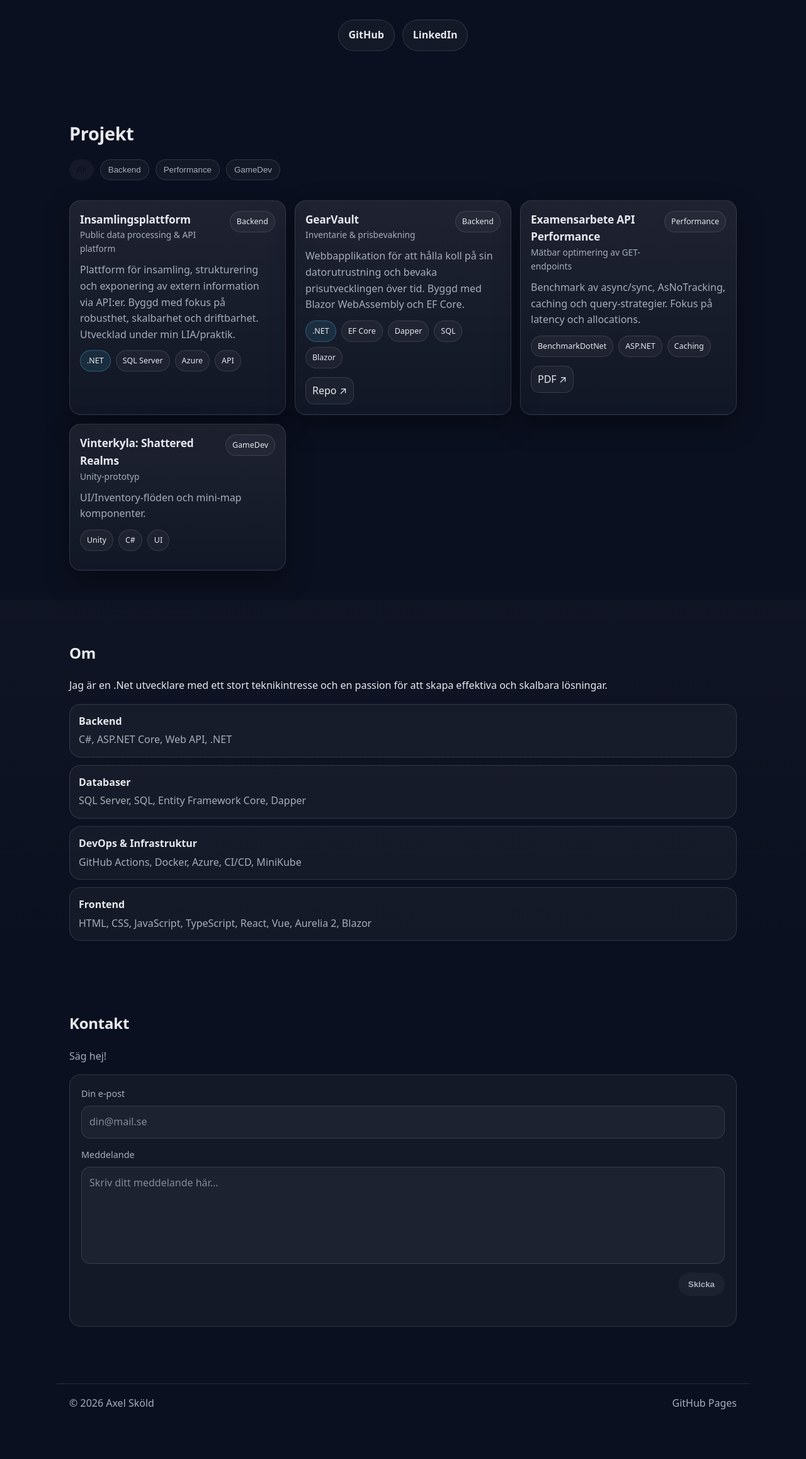
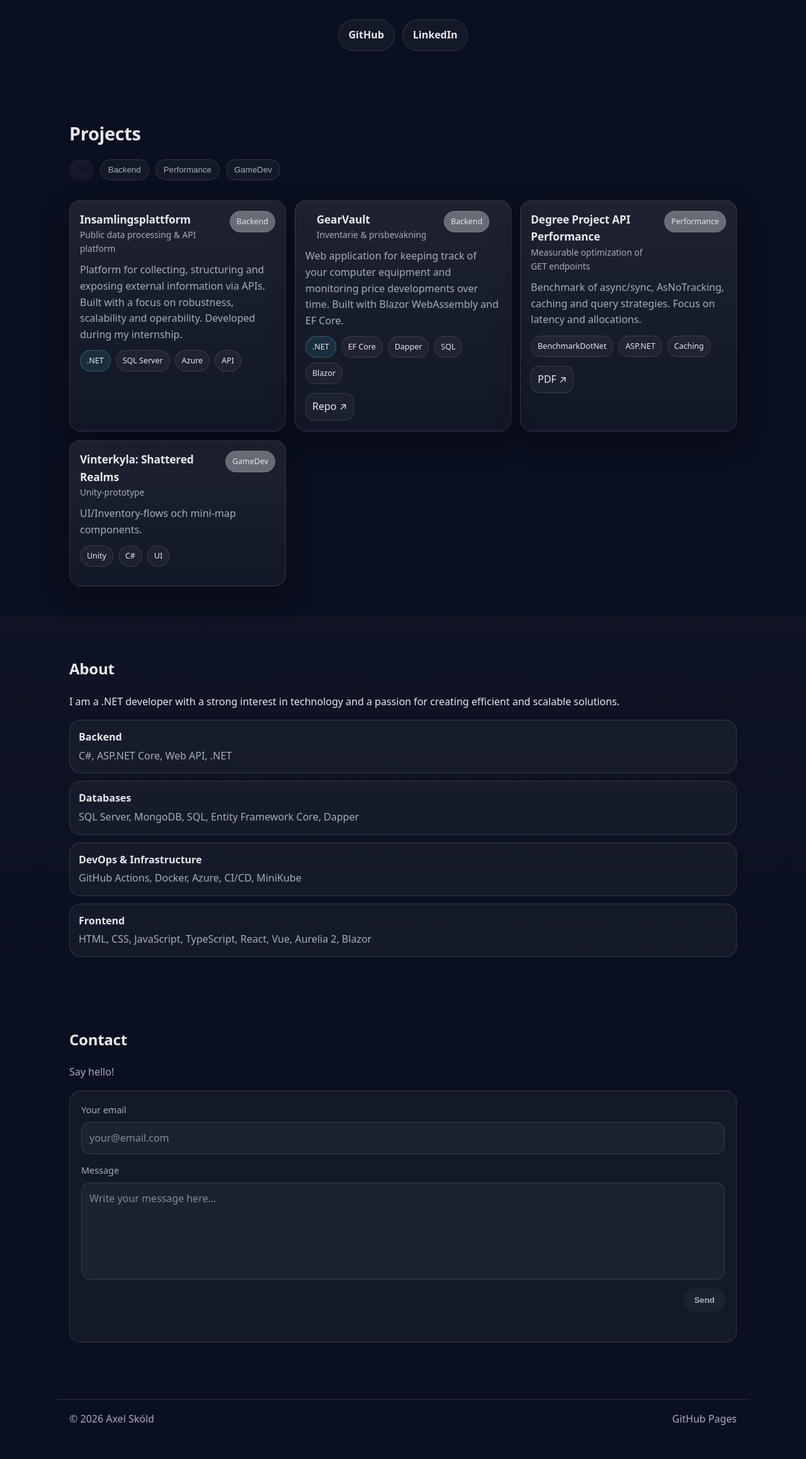
Before and after one commit to Axelskold93/axelskold93.github.io, a plain HTML site: page index.html in a window 1280 px wide. Shown: the part 336-2653 px from the top of the page at 63% size. Before the commit the page ends 2627 px from the top, so only its background shows below. Drawn offline with Linux system fonts and the light colour scheme.

Commit message:
Added flags and button for future update with language selection. Updated all language on site to english.

```diff
--- a/index.html
+++ b/index.html
@@ -22,9 +22,9 @@
       </a>
 
       <nav class="nav" aria-label="Huvudmeny">
-        <a href="#projects">Projekt</a>
-        <a href="#about">Om</a>
-        <a href="#contact">Kontakt</a>
+        <a href="#projects">Projects</a>
+        <a href="#about">About</a>
+        <a href="#contact">Contact</a>
       </nav>
       <div class="topbar__actions">
         <button class="iconbtn" id="themeBtn" aria-label="Växla tema" title="Växla tema">
@@ -32,6 +32,9 @@
             <path d="M21 12.8A9 9 0 1 1 11.2 3a7 7 0 0 0 9.8 9.8Z" fill="currentColor" />
           </svg>
         </button>
+        <!-- <button id="langToggle" aria-label="Change language" title="Change language">
+          <img src="assets/ukflag.png" alt="English" />
+        </button> -->
         <!-- <button class="iconbtn" id="themeBtn" type="button" aria-label="Växla tema" title="Växla tema">
           <span aria-hidden="true">🌗</span>
         </button> -->
@@ -50,7 +53,7 @@
             <span class="tag">Performance</span>
             <span class="tag">Azure</span>
           </p> -->
-          <img src="assets/profil-bild.jpg" alt="Profilbild av Axel Sköld" class="profile-pic" />
+          <img src="assets/profil-bild.jpg" alt="Profile picture of Axel Sköld" class="profile-pic" />
           <h1>
             Axel Sköld
             <!-- Bygger snabba, stabila system<br />
@@ -80,7 +83,7 @@
     <section id="projects" class="section">
       <div class="container">
         <div class="section__head">
-          <h2>Projekt</h2>
+          <h2>Projects</h2>
 
         </div>
 
@@ -93,9 +96,9 @@
     <section id="about" class="section section--alt">
       <div class="container">
         <div>
-          <h2>Om</h2>
+          <h2>About</h2>
           <p>
-            Jag är en .Net utvecklare med ett stort teknikintresse och en passion för att skapa effektiva och skalbara lösningar.
+            I am a .NET developer with a strong interest in technology and a passion for creating efficient and scalable solutions.
           </p>
 
           <div class="bullets">
@@ -105,12 +108,12 @@
   </div>
 
   <div class="bullet card card--soft">
-    <div class="bullet__title">Databaser</div>
-    <div class="bullet__text">SQL Server, SQL, Entity Framework Core, Dapper</div>
+    <div class="bullet__title">Databases</div>
+    <div class="bullet__text">SQL Server, MongoDB, SQL, Entity Framework Core, Dapper</div>
   </div>
 
   <div class="bullet card card--soft">
-    <div class="bullet__title">DevOps & Infrastruktur</div>
+    <div class="bullet__title">DevOps & Infrastructure</div>
     <div class="bullet__text">GitHub Actions, Docker, Azure, CI/CD, MiniKube</div>
   </div>
   <div class="bullet card card--soft">
@@ -124,25 +127,25 @@
 
     <section id="contact" class="section">
       <div class="container">
-          <h2>Kontakt</h2>
+          <h2>Contact</h2>
           <p class="muted">
-            Säg hej!
+            Say hello!
           </p>
 
           <div class="contactCards">
             <div class="contactCard contactCard--form">
   <form class="contactForm" action="https://formspree.io/f/xeeobbvy" method="POST">
     <label class="contactField">
-      <span class="contactLabel">Din e-post</span>
-      <input type="email" name="email" placeholder="din@mail.se" required>
+      <span class="contactLabel">Your email</span>
+      <input type="email" name="email" placeholder="your@email.com" required>
     </label>
 
     <label class="contactField">
-  <span class="contactLabel">Meddelande</span>
-  <textarea name="message" rows="5" placeholder="Skriv ditt meddelande här..." required></textarea>
+  <span class="contactLabel">Message</span>
+  <textarea name="message" rows="5" placeholder="Write your message here..." required></textarea>
 </label>
 
-    <button class="btn btn--primary" type="submit">Skicka</button>
+    <button class="btn btn--primary" type="submit">Send</button>
     <p class="contactHint" aria-live="polite"></p>
   </form>
 </div>
--- a/main.js
+++ b/main.js
@@ -26,7 +26,7 @@ const projects = [
 
   title: "Insamlingsplattform",
   subtitle: "Public data processing & API platform",
-  desc: "Plattform för insamling, strukturering och exponering av extern information via API:er. Byggd med fokus på robusthet, skalbarhet och driftbarhet. Utvecklad under min LIA/praktik.",
+  desc: "Platform for collecting, structuring and exposing external information via APIs. Built with a focus on robustness, scalability and operability. Developed during my internship.",
   tags: [".NET", "SQL Server", "Azure", "API"],
   category: "Backend",
   links: {}
@@ -34,23 +34,23 @@ const projects = [
   {
     title: "GearVault",
     subtitle: "Inventarie & prisbevakning",
-    desc: "Webbapplikation för att hålla koll på sin datorutrustning och bevaka prisutvecklingen över tid. Byggd med Blazor WebAssembly och EF Core.",
+    desc: "Web application for keeping track of your computer equipment and monitoring price developments over time. Built with Blazor WebAssembly and EF Core.",
     tags: [".NET", "EF Core", "Dapper", "SQL", "Blazor"],
     category: "Backend",
     links: { repo: "https://github.com/Axelskold93/GearVault" }
   },
   {
-    title: "Examensarbete API Performance",
-    subtitle: "Mätbar optimering av GET-endpoints",
-    desc: "Benchmark av async/sync, AsNoTracking, caching och query-strategier. Fokus på latency och allocations.",
+    title: "Degree Project API Performance",
+    subtitle: "Measurable optimization of GET endpoints",
+    desc: "Benchmark of async/sync, AsNoTracking, caching and query strategies. Focus on latency and allocations.",
     tags: ["BenchmarkDotNet", "ASP.NET", "Caching",],
     category: "Performance",
     links: { repo: "", demo: "assets/AxelSköld Examensarbete 2025.pdf" }
   },
   {
     title: "Vinterkyla: Shattered Realms",
-    subtitle: "Unity-prototyp",
-    desc: "UI/Inventory-flöden och mini-map komponenter.",
+    subtitle: "Unity-prototype",
+    desc: "UI/Inventory-flows och mini-map components.",
     tags: ["Unity", "C#", "UI"],
     category: "GameDev",
     links: {}
--- a/style.css
+++ b/style.css
@@ -119,6 +119,24 @@ body[data-theme="light"] .topbar{
   border-color: rgba(79,209,255,.45);
   background: rgba(255,255,255,.06);
 }
+#langToggle{
+  width:40px; height:40px;
+  display:flex;                 /* ← VIKTIG */
+  align-items:center;           /* ← VIKTIG */
+  justify-content:center;       /* ← VIKTIG */
+  border-radius:14px;
+  border:1px solid var(--border);
+  background: rgba(255,255,255,.04);
+  color:var(--text);
+  cursor:pointer;
+  transition: transform .15s ease, border-color .15s ease, background .15s ease;
+}
+#langToggle img{
+  width:22px;
+  height:auto;
+  display:block;
+}
+
 #top{
     display: flex;
     align-items: center;
@@ -397,7 +415,7 @@ h3{ margin:0 0 10px; }
 
 .project__top{
   display:flex;
-  justify-content:space-between;
+  justify-content:space-evenly;
   align-items:flex-start;
   gap:10px;
 }
@@ -417,6 +435,11 @@ h3{ margin:0 0 10px; }
 .tag--accent{
   border-color: rgba(79,209,255,.30);
   background: rgba(79,209,255,.10);
+}
+.tag--category{
+  border-color: rgba(175, 174, 180, 0.3);
+  background: rgba(254, 254, 255, 0.336);
+
 }
 
 .project__actions{
```
Also changed, not shown: assets/swedishflag.png (added), assets/ukflag.png (added).
